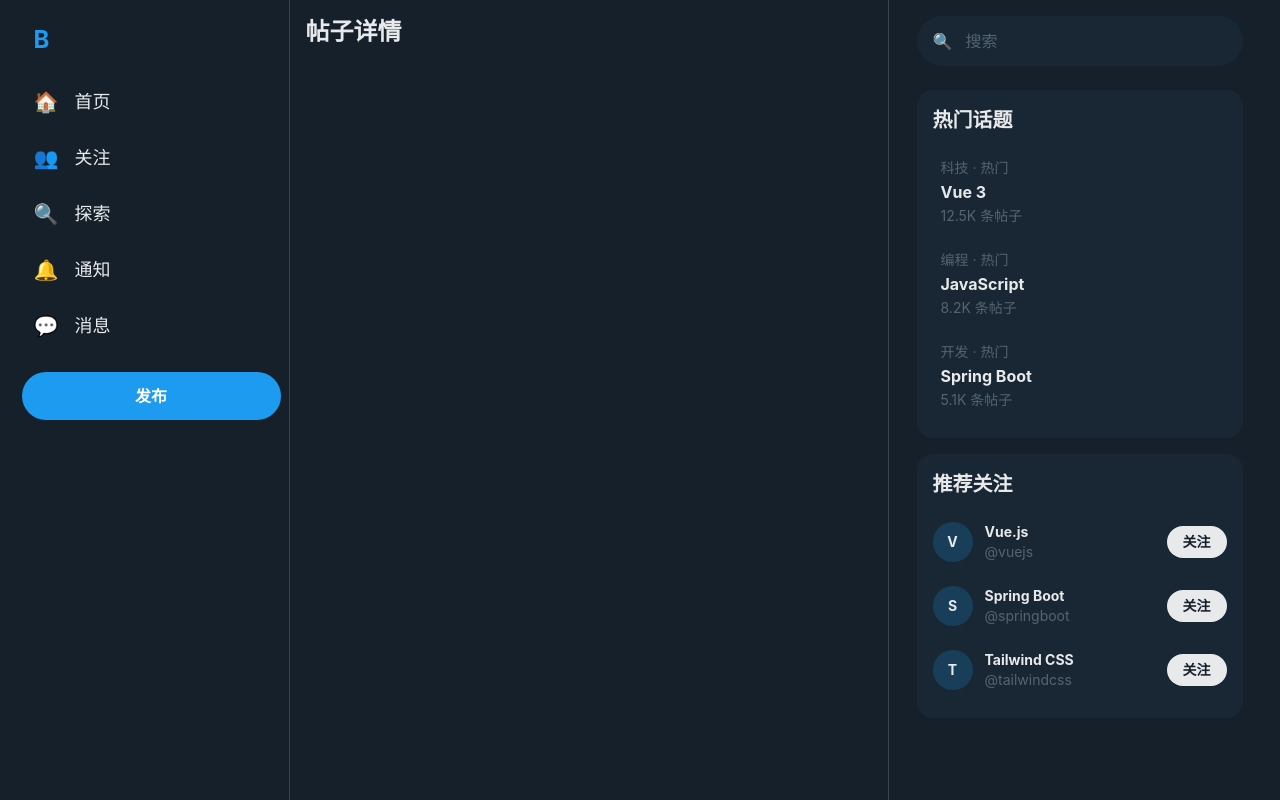
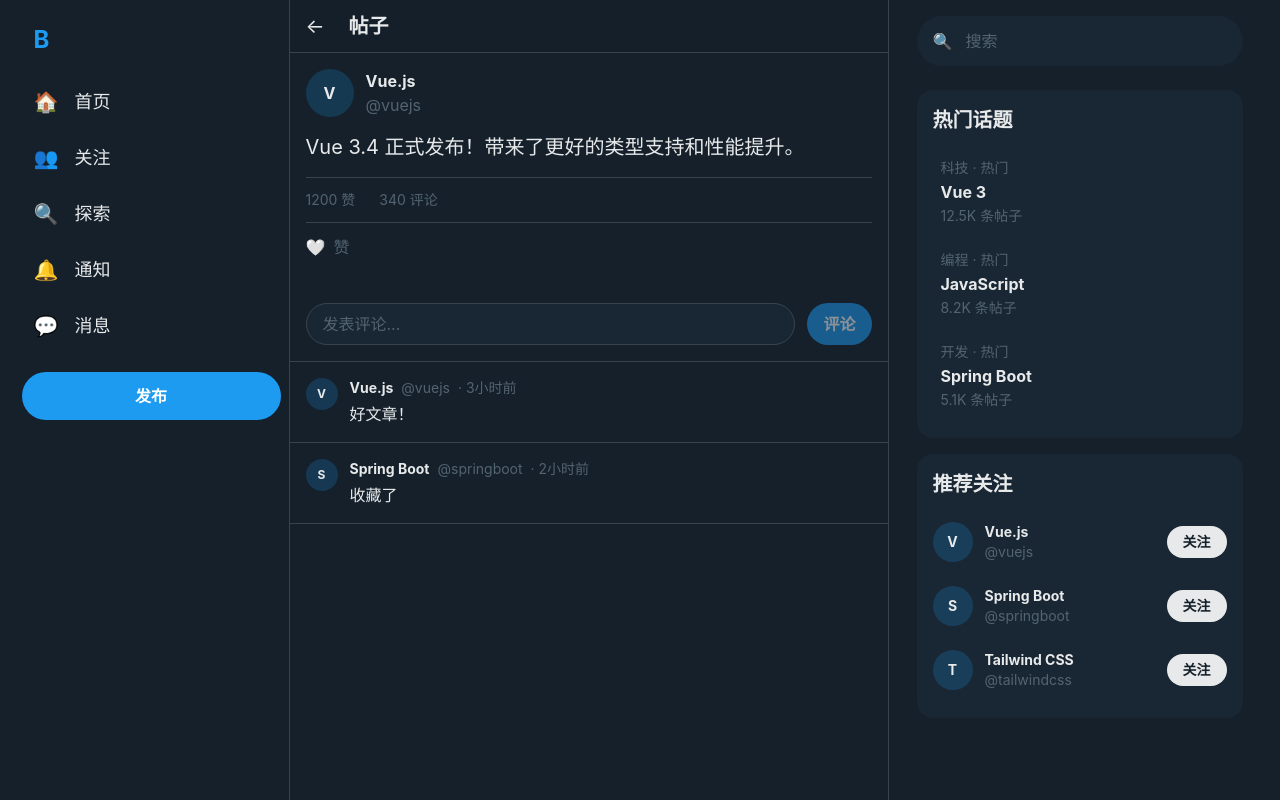
Before and after one commit to sdb-BaseGhost/BuzzFeed, a Vue app in the folder Frontend/: page /post/1 in a window 1280 px wide. Built offline with nearby package versions, Linux system fonts and the light colour scheme; sample sign-in values are in the browser's storage.

Commit message:
feat: add PostDetail page with comments

```diff
--- /dev/null
+++ b/Frontend/src/components/comment/CommentItem.vue
@@ -0,0 +1,31 @@
+<script setup>
+defineProps({
+  comment: { type: Object, required: true }
+})
+
+function timeAgo(dateStr) {
+  const diff = Date.now() - new Date(dateStr).getTime()
+  const minutes = Math.floor(diff / 60000)
+  if (minutes < 1) return '刚刚'
+  if (minutes < 60) return `${minutes}分钟前`
+  const hours = Math.floor(minutes / 60)
+  if (hours < 24) return `${hours}小时前`
+  return `${Math.floor(hours / 24)}天前`
+}
+</script>
+
+<template>
+  <div class="flex gap-3 p-4 border-b border-border-custom">
+    <div class="w-8 h-8 rounded-full bg-accent/20 flex-shrink-0 flex items-center justify-center">
+      <span class="text-xs font-bold">{{ comment.displayName?.charAt(0) }}</span>
+    </div>
+    <div class="flex-1">
+      <div class="flex items-center gap-2">
+        <span class="font-bold text-sm">{{ comment.displayName }}</span>
+        <span class="text-text-secondary text-sm">@{{ comment.username }}</span>
+        <span class="text-text-secondary text-sm">· {{ timeAgo(comment.publishTime) }}</span>
+      </div>
+      <p class="mt-1 text-text-primary">{{ comment.content }}</p>
+    </div>
+  </div>
+</template>
--- /dev/null
+++ b/Frontend/src/components/comment/CommentList.vue
@@ -0,0 +1,56 @@
+<script setup>
+import { ref, onMounted } from 'vue'
+import { getComments, addComment } from '@/api/post'
+import CommentItem from './CommentItem.vue'
+
+const props = defineProps({
+  postId: { type: String, required: true }
+})
+
+const comments = ref([])
+const newComment = ref('')
+const loading = ref(false)
+
+onMounted(async () => {
+  loading.value = true
+  try {
+    const res = await getComments(props.postId)
+    comments.value = res.data
+  } finally {
+    loading.value = false
+  }
+})
+
+async function handleSubmit() {
+  if (!newComment.value.trim()) return
+  const res = await addComment(props.postId, newComment.value)
+  comments.value.push(res.data)
+  newComment.value = ''
+}
+</script>
+
+<template>
+  <div>
+    <div class="p-4 border-b border-border-custom">
+      <div class="flex gap-3">
+        <input
+          v-model="newComment"
+          placeholder="发表评论..."
+          class="flex-1 bg-bg-secondary border border-border-custom rounded-full px-4 py-2 text-text-primary placeholder-text-secondary outline-none focus:border-accent transition-colors"
+          @keyup.enter="handleSubmit"
+        />
+        <button
+          :disabled="!newComment.trim()"
+          class="bg-accent text-white px-4 py-2 rounded-full font-bold hover:bg-accent/90 transition-colors disabled:opacity-50"
+          @click="handleSubmit"
+        >
+          评论
+        </button>
+      </div>
+    </div>
+
+    <div v-if="loading" class="p-4 text-center text-text-secondary">加载中...</div>
+    <CommentItem v-for="comment in comments" :key="comment.commentId" :comment="comment" />
+    <div v-if="!loading && comments.length === 0" class="p-8 text-center text-text-secondary">暂无评论</div>
+  </div>
+</template>
--- a/Frontend/src/views/PostDetail.vue
+++ b/Frontend/src/views/PostDetail.vue
@@ -1,3 +1,83 @@
+<script setup>
+import { ref, onMounted } from 'vue'
+import { useRoute, useRouter } from 'vue-router'
+import { getPostDetail, toggleLike } from '@/api/post'
+import CommentList from '@/components/comment/CommentList.vue'
+
+const route = useRoute()
+const router = useRouter()
+const post = ref(null)
+const loading = ref(true)
+
+onMounted(async () => {
+  try {
+    const res = await getPostDetail(route.params.postId)
+    post.value = res.data
+  } finally {
+    loading.value = false
+  }
+})
+
+async function handleLike() {
+  const res = await toggleLike(post.value.postId)
+  post.value.isLiked = res.data.isLiked
+  post.value.likeCount += res.data.isLiked ? 1 : -1
+}
+
+function goToProfile() {
+  router.push(`/profile/${post.value.userId}`)
+}
+</script>
+
 <template>
-  <div class="p-4"><h1 class="text-2xl font-bold">帖子详情</h1></div>
+  <div>
+    <header class="sticky top-0 z-10 bg-bg-primary/80 backdrop-blur-md border-b border-border-custom flex items-center gap-6 px-4 py-3">
+      <button class="text-xl" @click="router.back()">←</button>
+      <h1 class="text-xl font-bold">帖子</h1>
+    </header>
+
+    <div v-if="loading" class="p-8 text-center text-text-secondary">加载中...</div>
+
+    <div v-else-if="post">
+      <div class="p-4">
+        <div class="flex items-center gap-3 mb-4">
+          <div
+            class="w-12 h-12 rounded-full bg-accent/20 flex items-center justify-center cursor-pointer"
+            @click="goToProfile"
+          >
+            <span class="font-bold">{{ post.displayName?.charAt(0) }}</span>
+          </div>
+          <div>
+            <div class="font-bold">{{ post.displayName }}</div>
+            <div class="text-text-secondary">@{{ post.username }}</div>
+          </div>
+        </div>
+
+        <p class="text-xl whitespace-pre-wrap break-words">{{ post.shortText }}</p>
+        <p v-if="post.longText" class="mt-4 text-text-primary whitespace-pre-wrap break-words">{{ post.longText }}</p>
+
+        <div v-if="post.photos?.length" class="mt-4 grid gap-1 rounded-2xl overflow-hidden" :class="post.photos.length === 1 ? 'grid-cols-1' : 'grid-cols-2'">
+          <img v-for="(photo, idx) in post.photos" :key="idx" :src="photo" class="w-full h-64 object-cover" />
+        </div>
+
+        <div class="flex items-center gap-6 mt-4 py-3 border-t border-b border-border-custom text-text-secondary text-sm">
+          <span>{{ post.likeCount }} 赞</span>
+          <span>{{ post.commentCount }} 评论</span>
+        </div>
+
+        <div class="flex items-center gap-12 py-3">
+          <button
+            class="flex items-center gap-2 transition-colors"
+            :class="post.isLiked ? 'text-danger' : 'text-text-secondary hover:text-danger'"
+            @click="handleLike"
+          >
+            {{ post.isLiked ? '❤️' : '🤍' }}
+            <span>{{ post.isLiked ? '已赞' : '赞' }}</span>
+          </button>
+        </div>
+      </div>
+
+      <CommentList :post-id="post.postId" />
+    </div>
+  </div>
 </template>
```
